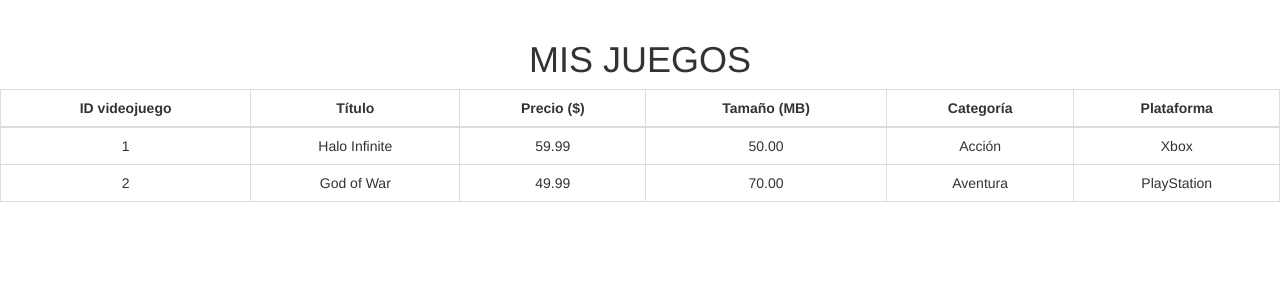
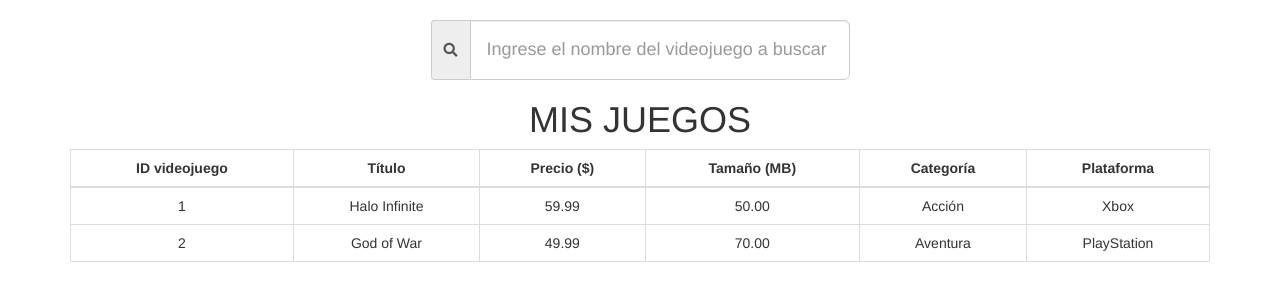
Before and after one commit to edierbra/crud, a PHP site: page /view/admin/index.php in a window 1280 px wide. Shown: the part 83-384 px from the top of the page. Run offline with PHP 8.4, Linux system fonts and the light colour scheme; a user stored in the database is signed in; data comes from the database, SQL or seed files in the repository.

Commit message:
Cambios 3

```diff
--- a/view/admin/index.php
+++ b/view/admin/index.php
@@ -11,74 +11,65 @@
 <?php include('../../comon/header.php') ?>
 
 <head>
-<link rel="stylesheet" href="https://maxcdn.bootstrapcdn.com/bootstrap/3.3.7/css/bootstrap.min.css">
+  <link rel="stylesheet" href="https://maxcdn.bootstrapcdn.com/bootstrap/3.3.7/css/bootstrap.min.css">
+  <link rel="stylesheet" href="https://cdnjs.cloudflare.com/ajax/libs/font-awesome/5.15.3/css/all.min.css">
+
   <style>
-    .table-with-margin {
-      margin-left: 20px;
-    }
-  </style>
+  .highlight {
+    background-color: yellow;
+  }
+
+  .form-inline .form-control.input-lg {
+    width: 380px;
+    height: 60px;
+  }
+</style>
 </head>
 
-<body class="text-center">
-  <?php
-  // Incluir archivo de conexión a la base de datos
-  require '../../model/conexion.php';
-  // Crear instancia de la clase de conexión
-  $conexion = new Conexion();
-  // Conectarse a la base de datos
-  $conexion->conectar();
-  // ID del usuario
-  $idUsuario = $_SESSION['id'];
-  // Consulta SQL
-  $sql = "SELECT v.id_videojuego_pk, v.titulo, v.precio, v.tamano, c.nombre AS categoria, p.nombre AS plataforma
-          FROM videojuegos v
-          JOIN categorias c ON v.id_categoria_fk = c.id_categoria_pk
-          JOIN plataformas p ON v.id_plataforma_fk = p.id_plataforma_pk
-          JOIN usuario_videojuego uv ON v.id_videojuego_pk = uv.id_videojuego_fk
-          WHERE uv.id_usuario_fk = $idUsuario";
-  // Ejecutar consulta utilizando la función query de la clase de conexión
-  $resultado = $conexion->query($sql);
+<body>
+  <div class="container">
+    <div class="flex flex-lg-row">
+      <form id="searchForm" class="form-inline" style="display: inline-flex;">
+        <div class="form-group">
+          <div class="input-group">
+            <span class="input-group-addon"><i class="fa fa-search"></i></span>
+            <input type="text" id="search" name="search" class="form-control input-lg" placeholder="Ingrese el nombre del videojuego a buscar">
+          </div>
+        </div>
+      </form>
 
-  // Verificar si hay resultados
-  if ($resultado->num_rows > 0) {
-    ?>
-    <div class="table-responsive">
-        <h1 class="text-center"> MIS JUEGOS </h1>
-        <table class="table table-bordered text-center">
-            <thead>
-                <tr>
-                    <th class="text-center">ID videojuego</th>
-                    <th class="text-center">Título</th>
-                    <th class="text-center">Precio ($)</th>
-                    <th class="text-center">Tamaño (MB)</th>
-                    <th class="text-center">Categoría</th>
-                    <th class="text-center">Plataforma</th>
-                </tr>
-            </thead>
-            <?php
-            // Recorrer filas de resultados
-            while ($row = $resultado->fetch_assoc()) {
-            ?>
-                <tr>
-                    <td><?php echo $row['id_videojuego_pk']; ?></td>
-                    <td><?php echo $row['titulo']; ?></td>
-                    <td><?php echo $row['precio']; ?></td>
-                    <td><?php echo $row['tamano']; ?></td>
-                    <td><?php echo $row['categoria']; ?></td>
-                    <td><?php echo $row['plataforma']; ?></td>
-                </tr>
-            <?php
-            }
-      } else {
-        ?>
-        <h4>"No se encontraron videojuegos asociados a tu usuario!!!"</h4>
-        <img src="../../img/sorry.png" alt="No tienes Videojuegos" width="350px">
-        <p>
-          No tienes videojuegos? <a href="./gestionarjuegos.php"> Agregar Juegos!</a>
-        </p>
-      <?php
-      }
-      // Cerrar conexión
-      $conexion->cerrar();
-      ?>
+    </div>
+
+    <body class="text-center">
+      <div id="searchResults"></div>
+    </body>
+  </div>
+
+
+  <script src="https://code.jquery.com/jquery-3.6.0.min.js"></script>
+  <script>
+    $(document).ready(function() {
+      // Capturar el evento de cambio en el campo de búsqueda
+      $('#search').on('input', function() {
+        // Obtener el valor del campo de búsqueda
+        var searchTerm = $(this).val();
+
+        // Enviar una solicitud AJAX al archivo PHP para obtener los resultados
+        $.ajax({
+          url: 'searchindexadmin.php',
+          method: 'GET',
+          data: {
+            search: searchTerm
+          },
+          success: function(response) {
+            // Mostrar los resultados en el contenedor de resultados
+            $('#searchResults').html(response);
+          }
+        });
+      });
+
+      // Ejecutar la búsqueda al cargar la página
+      $('#search').trigger('input');
+    });
+  </script>
 </body>
--- /dev/null
+++ b/view/admin/searchindexadmin.php
@@ -0,0 +1,64 @@
+<?php
+session_start();
+// Incluir archivo de conexión a la base de datos
+require '../../model/conexion.php';
+// Crear instancia de la clase de conexión
+$conexion = new Conexion();
+// Conectarse a la base de datos
+$conexion->conectar();
+// ID del usuario
+$idUsuario = $_SESSION['id'];
+// Consulta SQL
+$searchTerm = isset($_GET['search']) ? $_GET['search'] : '';
+$sql = "SELECT v.id_videojuego_pk, v.titulo, v.precio, v.tamano, c.nombre AS categoria, p.nombre AS plataforma
+        FROM videojuegos v
+        JOIN categorias c ON v.id_categoria_fk = c.id_categoria_pk
+        JOIN plataformas p ON v.id_plataforma_fk = p.id_plataforma_pk
+        JOIN usuario_videojuego uv ON v.id_videojuego_pk = uv.id_videojuego_fk
+        WHERE uv.id_usuario_fk = $idUsuario AND v.titulo LIKE '%$searchTerm%'";
+// Ejecutar consulta utilizando la función query de la clase de conexión
+$resultado = $conexion->query($sql);
+
+// Verificar si hay resultados
+if ($resultado->num_rows > 0) {
+?>
+    <div class="table-responsive">
+        <h1 class="text-center"> MIS JUEGOS </h1>
+        <table class="table table-bordered text-center">
+            <thead>
+                <tr>
+                    <th class="text-center">ID videojuego</th>
+                    <th class="text-center">Título</th>
+                    <th class="text-center">Precio ($)</th>
+                    <th class="text-center">Tamaño (MB)</th>
+                    <th class="text-center">Categoría</th>
+                    <th class="text-center">Plataforma</th>
+                </tr>
+            </thead>
+            <?php
+            // Recorrer filas de resultados
+            while ($row = $resultado->fetch_assoc()) {
+            ?>
+                <tr>
+                    <td><?php echo $row['id_videojuego_pk']; ?></td>
+                    <td><?php echo $row['titulo']; ?></td>
+                    <td><?php echo $row['precio']; ?></td>
+                    <td><?php echo $row['tamano']; ?></td>
+                    <td><?php echo $row['categoria']; ?></td>
+                    <td><?php echo $row['plataforma']; ?></td>
+                </tr>
+            <?php
+            }
+        } else {
+            ?>
+            <h4>No se encontraron videojuegos asociados a tu Usuario!!!</h4>
+            <img src="../../img/sorry.png" alt="Lo siento" width="350px">
+            <p>
+                No encuentras videojuegos? <a href="./gestionarjuegos.php"> Agrega un videojuego!</a>
+            </p>
+        <?php
+        }
+
+        // Cerrar conexión
+        $conexion->cerrar();
+        ?>
```
